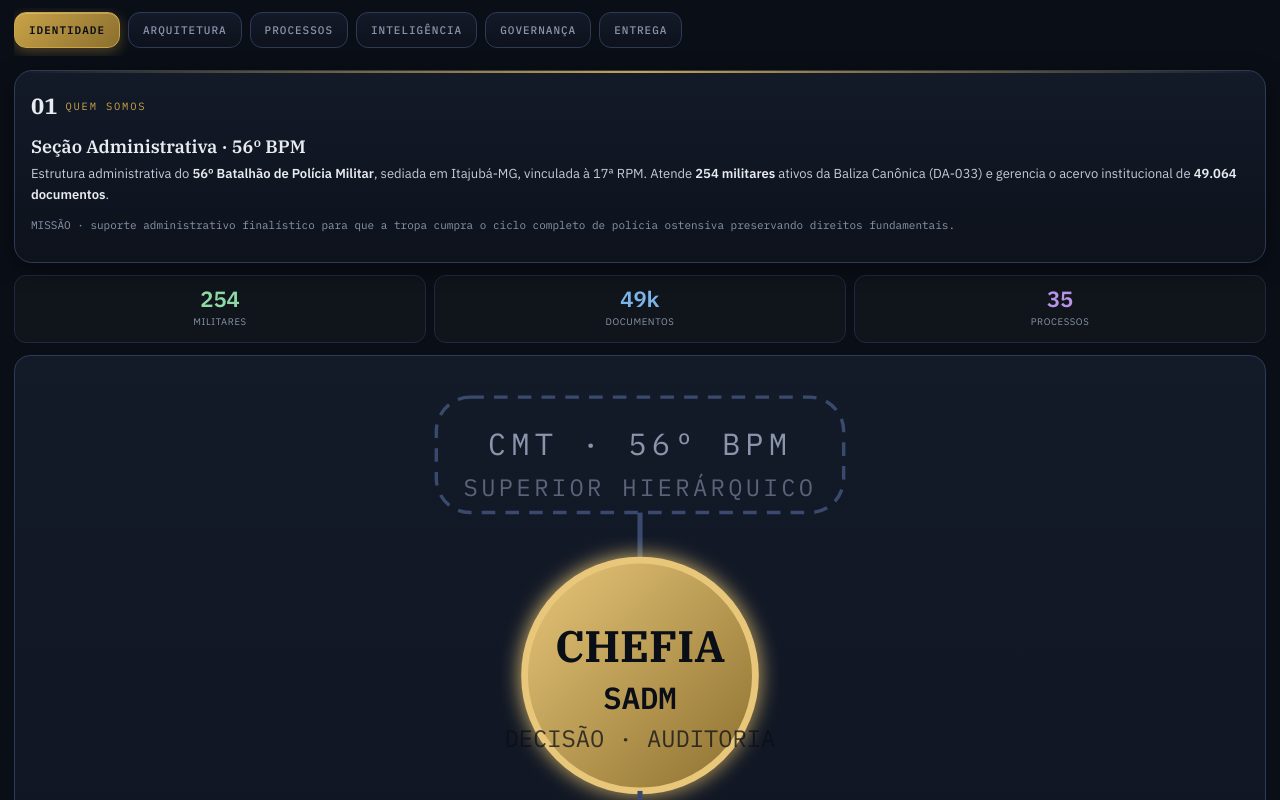
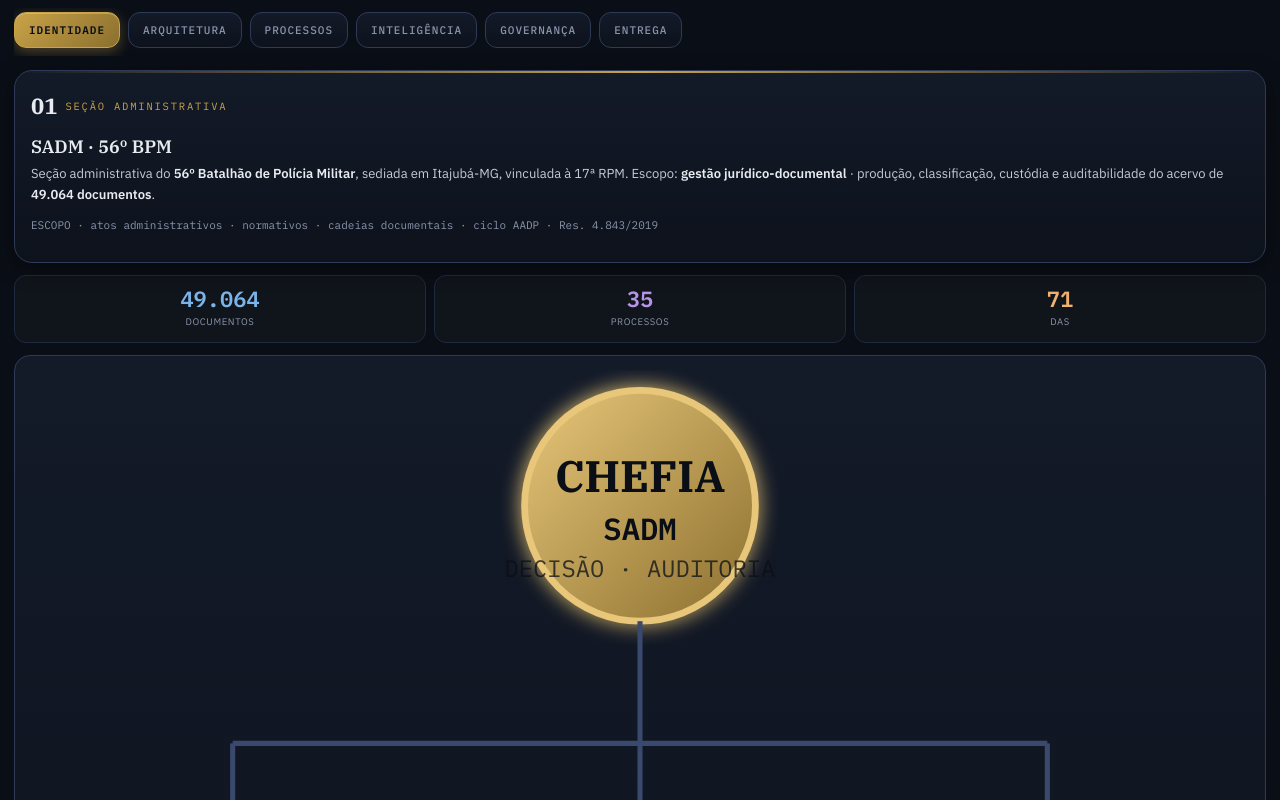
Before and after one commit to sadm-56bpm/painel, a plain HTML site: page apresentacao-mobile.html in a window 1280 px wide. Shown: the part 380-1180 px from the top of the page. Drawn offline with Linux system fonts and the light colour scheme.

Commit message:
refactor: revisao critica de escopo SADM · minimalismo · suprime 254 militares (jurídico-documental) · remove lema decorativo · remove Cmt 56º BPM do organograma · remove ciclo Primordia residual · 17ª RPM PMMG

```diff
--- a/apresentacao-mobile.html
+++ b/apresentacao-mobile.html
@@ -270,20 +270,20 @@ body{padding-top:var(--safe-top);padding-bottom:var(--safe-bottom);padding-left:
 <div class="panel on" id="t1">
 
   <div class="card">
-    <div class="card-title"><span class="num">01</span><span>QUEM SOMOS</span></div>
-    <h2>Seção Administrativa · 56º BPM</h2>
-    <p class="lead">Estrutura administrativa do <strong>56º Batalhão de Polícia Militar</strong>, sediada em Itajubá-MG, vinculada à 17ª RPM. Atende <strong>254 militares</strong> ativos da Baliza Canônica (DA-033) e gerencia o acervo institucional de <strong>49.064 documentos</strong>.</p>
-    <p class="mono">MISSÃO · suporte administrativo finalístico para que a tropa cumpra o ciclo completo de polícia ostensiva preservando direitos fundamentais.</p>
+    <div class="card-title"><span class="num">01</span><span>SEÇÃO ADMINISTRATIVA</span></div>
+    <h2>SADM · 56º BPM</h2>
+    <p class="lead">Seção administrativa do <strong>56º Batalhão de Polícia Militar</strong>, sediada em Itajubá-MG, vinculada à 17ª RPM. Escopo: <strong>gestão jurídico-documental</strong> · produção, classificação, custódia e auditabilidade do acervo de <strong>49.064 documentos</strong>.</p>
+    <p class="mono">ESCOPO · atos administrativos · normativos · cadeias documentais · ciclo AADP · Res. 4.843/2019</p>
   </div>
 
   <div class="g3">
-    <div class="stat g"><div class="v">254</div><div class="l">Militares</div></div>
-    <div class="stat b"><div class="v">49k</div><div class="l">Documentos</div></div>
+    <div class="stat b"><div class="v">49.064</div><div class="l">Documentos</div></div>
     <div class="stat p"><div class="v">35</div><div class="l">Processos</div></div>
+    <div class="stat o"><div class="v">71</div><div class="l">DAs</div></div>
   </div>
 
   <div class="svg-card" style="margin-top:12px">
-    <svg viewBox="0 0 360 320" xmlns="http://www.w3.org/2000/svg">
+    <svg viewBox="0 0 360 260" xmlns="http://www.w3.org/2000/svg">
       <defs>
         <linearGradient id="gold" x1="0" y1="0" x2="1" y2="1">
           <stop offset="0%" stop-color="#E8C77A"/><stop offset="100%" stop-color="#8B6F2E"/>
@@ -299,50 +299,45 @@ body{padding-top:var(--safe-top);padding-bottom:var(--safe-bottom);padding-left:
         </linearGradient>
         <filter id="glow"><feGaussianBlur stdDeviation="3" result="b"/><feMerge><feMergeNode in="b"/><feMergeNode in="SourceGraphic"/></feMerge></filter>
       </defs>
-      <!-- Cmt 56º BPM -->
-      <rect x="120" y="8" width="120" height="34" rx="10" fill="none" stroke="#3A4A6E" stroke-width="1" stroke-dasharray="4 3"/>
-      <text x="180" y="25" text-anchor="middle" fill="#8A95AC" font-family="IBM Plex Mono" font-size="9" letter-spacing="1.5">CMT · 56º BPM</text>
-      <text x="180" y="37" text-anchor="middle" fill="#5A6478" font-family="IBM Plex Mono" font-size="7" letter-spacing="1">SUPERIOR HIERÁRQUICO</text>
-      <line x1="180" y1="42" x2="180" y2="62" stroke="#3A4A6E" stroke-width="1.5"/>
-      <!-- Chefia -->
-      <circle cx="180" cy="90" r="34" fill="url(#gold)" stroke="#E8C77A" stroke-width="2" filter="url(#glow)"/>
-      <text x="180" y="86" text-anchor="middle" fill="#0A0E16" font-family="IBM Plex Serif" font-size="13" font-weight="700">CHEFIA</text>
-      <text x="180" y="100" text-anchor="middle" fill="#0A0E16" font-family="IBM Plex Mono" font-size="9" font-weight="600">SADM</text>
-      <text x="180" y="111" text-anchor="middle" fill="#0A0E16" font-family="IBM Plex Mono" font-size="7" opacity="0.75">DECISÃO · AUDITORIA</text>
+      <!-- Chefia SADM (raiz) -->
+      <circle cx="180" cy="40" r="34" fill="url(#gold)" stroke="#E8C77A" stroke-width="2" filter="url(#glow)"/>
+      <text x="180" y="36" text-anchor="middle" fill="#0A0E16" font-family="IBM Plex Serif" font-size="13" font-weight="700">CHEFIA</text>
+      <text x="180" y="50" text-anchor="middle" fill="#0A0E16" font-family="IBM Plex Mono" font-size="9" font-weight="600">SADM</text>
+      <text x="180" y="61" text-anchor="middle" fill="#0A0E16" font-family="IBM Plex Mono" font-size="7" opacity="0.75">DECISÃO · AUDITORIA</text>
       <!-- Trunk -->
-      <line x1="180" y1="124" x2="180" y2="160" stroke="#3A4A6E" stroke-width="1.5"/>
-      <line x1="60" y1="160" x2="300" y2="160" stroke="#3A4A6E" stroke-width="1.5"/>
-      <line x1="60" y1="160" x2="60" y2="190" stroke="#3A4A6E" stroke-width="1.5"/>
-      <line x1="180" y1="160" x2="180" y2="190" stroke="#3A4A6E" stroke-width="1.5"/>
-      <line x1="300" y1="160" x2="300" y2="190" stroke="#3A4A6E" stroke-width="1.5"/>
+      <line x1="180" y1="74" x2="180" y2="110" stroke="#3A4A6E" stroke-width="1.5"/>
+      <line x1="60" y1="110" x2="300" y2="110" stroke="#3A4A6E" stroke-width="1.5"/>
+      <line x1="60" y1="110" x2="60" y2="140" stroke="#3A4A6E" stroke-width="1.5"/>
+      <line x1="180" y1="110" x2="180" y2="140" stroke="#3A4A6E" stroke-width="1.5"/>
+      <line x1="300" y1="110" x2="300" y2="140" stroke="#3A4A6E" stroke-width="1.5"/>
       <!-- F1 -->
-      <rect x="14" y="190" width="92" height="84" rx="12" fill="url(#grn)"/>
-      <text x="60" y="214" text-anchor="middle" fill="#0A0E16" font-family="IBM Plex Serif" font-size="16" font-weight="700">F1</text>
-      <text x="60" y="232" text-anchor="middle" fill="#0A0E16" font-family="IBM Plex Mono" font-size="8.5" font-weight="600">MOVIMENTAÇÃO</text>
-      <line x1="22" y1="240" x2="98" y2="240" stroke="#0A0E16" stroke-width="0.5" opacity="0.3"/>
-      <text x="60" y="254" text-anchor="middle" fill="#0A0E16" font-family="IBM Plex Mono" font-size="8" opacity="0.85">Carreira · BI · ERF</text>
-      <text x="60" y="265" text-anchor="middle" fill="#0A0E16" font-family="IBM Plex Mono" font-size="8" opacity="0.85">AADP · Cursos</text>
-      <text x="60" y="278" text-anchor="middle" fill="#0A0E16" font-family="IBM Plex Mono" font-size="9" font-weight="700">13 PROCS</text>
+      <rect x="14" y="140" width="92" height="84" rx="12" fill="url(#grn)"/>
+      <text x="60" y="164" text-anchor="middle" fill="#0A0E16" font-family="IBM Plex Serif" font-size="16" font-weight="700">F1</text>
+      <text x="60" y="182" text-anchor="middle" fill="#0A0E16" font-family="IBM Plex Mono" font-size="8.5" font-weight="600">MOVIMENTAÇÃO</text>
+      <line x1="22" y1="190" x2="98" y2="190" stroke="#0A0E16" stroke-width="0.5" opacity="0.3"/>
+      <text x="60" y="204" text-anchor="middle" fill="#0A0E16" font-family="IBM Plex Mono" font-size="8" opacity="0.85">Carreira · BI · ERF</text>
+      <text x="60" y="215" text-anchor="middle" fill="#0A0E16" font-family="IBM Plex Mono" font-size="8" opacity="0.85">AADP · Cursos</text>
+      <text x="60" y="228" text-anchor="middle" fill="#0A0E16" font-family="IBM Plex Mono" font-size="9" font-weight="700">13 PROCS</text>
       <!-- F2 -->
-      <rect x="134" y="190" width="92" height="84" rx="12" fill="url(#blu)"/>
-      <text x="180" y="214" text-anchor="middle" fill="#0A0E16" font-family="IBM Plex Serif" font-size="16" font-weight="700">F2</text>
-      <text x="180" y="232" text-anchor="middle" fill="#0A0E16" font-family="IBM Plex Mono" font-size="8.5" font-weight="600">DIREITOS</text>
-      <line x1="142" y1="240" x2="218" y2="240" stroke="#0A0E16" stroke-width="0.5" opacity="0.3"/>
-      <text x="180" y="254" text-anchor="middle" fill="#0A0E16" font-family="IBM Plex Mono" font-size="8" opacity="0.85">Quinq. · Férias</text>
-      <text x="180" y="265" text-anchor="middle" fill="#0A0E16" font-family="IBM Plex Mono" font-size="8" opacity="0.85">Saúde · Família</text>
-      <text x="180" y="278" text-anchor="middle" fill="#0A0E16" font-family="IBM Plex Mono" font-size="9" font-weight="700">12 PROCS</text>
+      <rect x="134" y="140" width="92" height="84" rx="12" fill="url(#blu)"/>
+      <text x="180" y="164" text-anchor="middle" fill="#0A0E16" font-family="IBM Plex Serif" font-size="16" font-weight="700">F2</text>
+      <text x="180" y="182" text-anchor="middle" fill="#0A0E16" font-family="IBM Plex Mono" font-size="8.5" font-weight="600">DIREITOS</text>
+      <line x1="142" y1="190" x2="218" y2="190" stroke="#0A0E16" stroke-width="0.5" opacity="0.3"/>
+      <text x="180" y="204" text-anchor="middle" fill="#0A0E16" font-family="IBM Plex Mono" font-size="8" opacity="0.85">Quinq. · Férias</text>
+      <text x="180" y="215" text-anchor="middle" fill="#0A0E16" font-family="IBM Plex Mono" font-size="8" opacity="0.85">Saúde · Família</text>
+      <text x="180" y="228" text-anchor="middle" fill="#0A0E16" font-family="IBM Plex Mono" font-size="9" font-weight="700">12 PROCS</text>
       <!-- F3 -->
-      <rect x="254" y="190" width="92" height="84" rx="12" fill="url(#pur)"/>
-      <text x="300" y="214" text-anchor="middle" fill="#0A0E16" font-family="IBM Plex Serif" font-size="16" font-weight="700">F3</text>
-      <text x="300" y="232" text-anchor="middle" fill="#0A0E16" font-family="IBM Plex Mono" font-size="8.5" font-weight="600">PAGAMENTOS</text>
-      <line x1="262" y1="240" x2="338" y2="240" stroke="#0A0E16" stroke-width="0.5" opacity="0.3"/>
-      <text x="300" y="254" text-anchor="middle" fill="#0A0E16" font-family="IBM Plex Mono" font-size="8" opacity="0.85">Folha · Diárias</text>
-      <text x="300" y="265" text-anchor="middle" fill="#0A0E16" font-family="IBM Plex Mono" font-size="8" opacity="0.85">Arma · Integrid.</text>
-      <text x="300" y="278" text-anchor="middle" fill="#0A0E16" font-family="IBM Plex Mono" font-size="9" font-weight="700">10 PROCS</text>
+      <rect x="254" y="140" width="92" height="84" rx="12" fill="url(#pur)"/>
+      <text x="300" y="164" text-anchor="middle" fill="#0A0E16" font-family="IBM Plex Serif" font-size="16" font-weight="700">F3</text>
+      <text x="300" y="182" text-anchor="middle" fill="#0A0E16" font-family="IBM Plex Mono" font-size="8.5" font-weight="600">PAGAMENTOS</text>
+      <line x1="262" y1="190" x2="338" y2="190" stroke="#0A0E16" stroke-width="0.5" opacity="0.3"/>
+      <text x="300" y="204" text-anchor="middle" fill="#0A0E16" font-family="IBM Plex Mono" font-size="8" opacity="0.85">Folha · Diárias</text>
+      <text x="300" y="215" text-anchor="middle" fill="#0A0E16" font-family="IBM Plex Mono" font-size="8" opacity="0.85">Arma · Integrid.</text>
+      <text x="300" y="228" text-anchor="middle" fill="#0A0E16" font-family="IBM Plex Mono" font-size="9" font-weight="700">10 PROCS</text>
       <!-- Footer -->
-      <text x="180" y="305" text-anchor="middle" fill="#8A95AC" font-family="IBM Plex Mono" font-size="8" letter-spacing="2">35 PROCESSOS · 254 MILITARES · DA-020/029/056</text>
+      <text x="180" y="252" text-anchor="middle" fill="#8A95AC" font-family="IBM Plex Mono" font-size="8" letter-spacing="2">ESCOPO SADM · 35 PROCESSOS · DA-029/056</text>
     </svg>
-    <div class="cap">ORGANOGRAMA SADM · CHEFIA + 3 SERVIDORES · 35 PROCESSOS</div>
+    <div class="cap">ORGANOGRAMA INTERNO SADM · CHEFIA + 3 FUNÇÕES</div>
   </div>
 
   <div class="card">
@@ -506,7 +501,7 @@ body{padding-top:var(--safe-top);padding-bottom:var(--safe-bottom);padding-left:
       <div class="layer g"><div class="n">01</div><div><div class="t">KPIs operacionais</div><div class="s">Carga · SLA · backlog</div></div></div>
       <div class="layer g"><div class="n">02</div><div><div class="t">Métricas servidor</div><div class="s">F1/F2/F3 · performance</div></div></div>
       <div class="layer g"><div class="n">03</div><div><div class="t">Compliance score</div><div class="s">82/100 · DA-037</div></div></div>
-      <div class="layer g"><div class="n">04</div><div><div class="t">Aniversariantes</div><div class="s">Baliza · 254 militares</div></div></div>
+      <div class="layer g"><div class="n">04</div><div><div class="t">Aniversariantes</div><div class="s">Calendar institucional</div></div></div>
       <div class="layer g"><div class="n">05</div><div><div class="t">Prazos críticos</div><div class="s">D/H/M/S · countdowns</div></div></div>
       <div class="layer g"><div class="n">06</div><div><div class="t">Sentinela legal</div><div class="s">PMMG · 97% cobertura</div></div></div>
       <div class="layer g"><div class="n">07</div><div><div class="t">Saúde organizacional</div><div class="s">Perícias · CMP · LTS</div></div></div>
```
Also changed, not shown: gestao-mobile.html (+6 -6 lines), index.html (+6 -11 lines), operacional-mobile.html (+1 -1 lines), tv-mural-mobile.html (+10 -11 lines).
